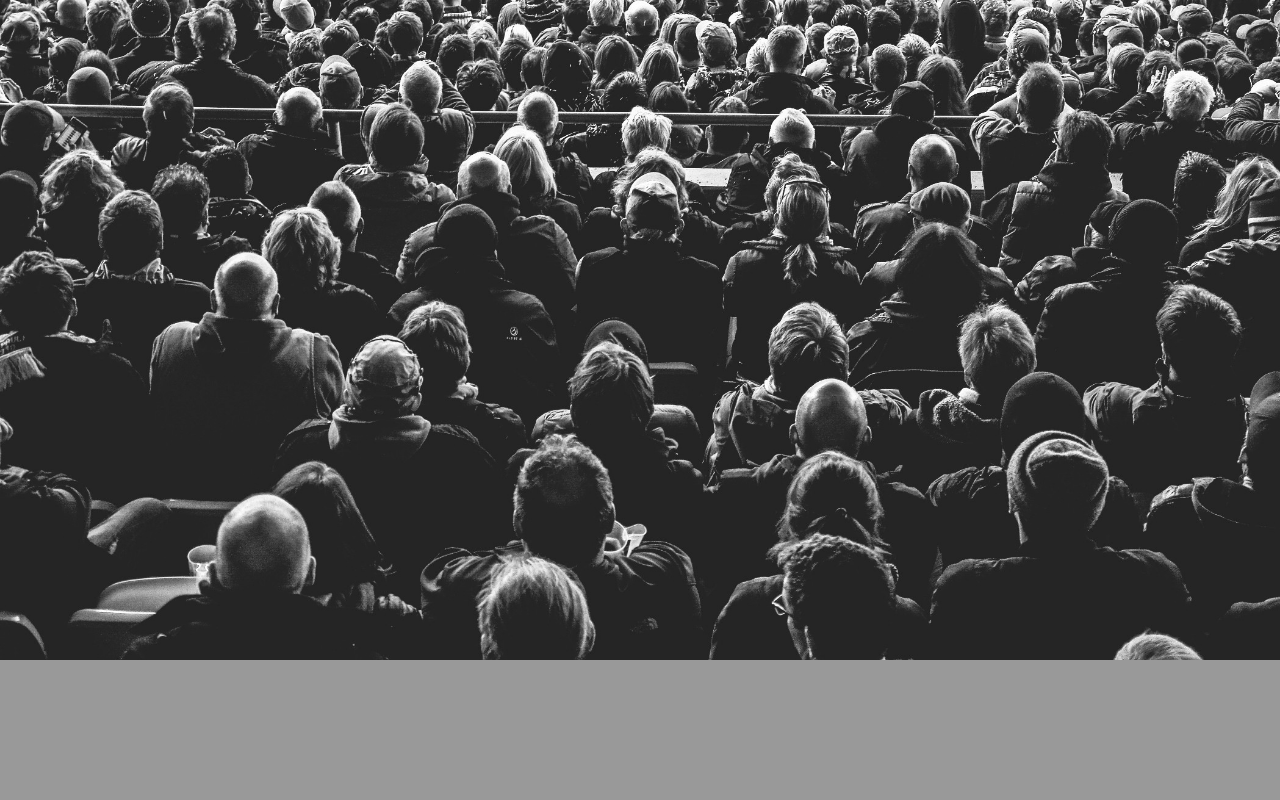
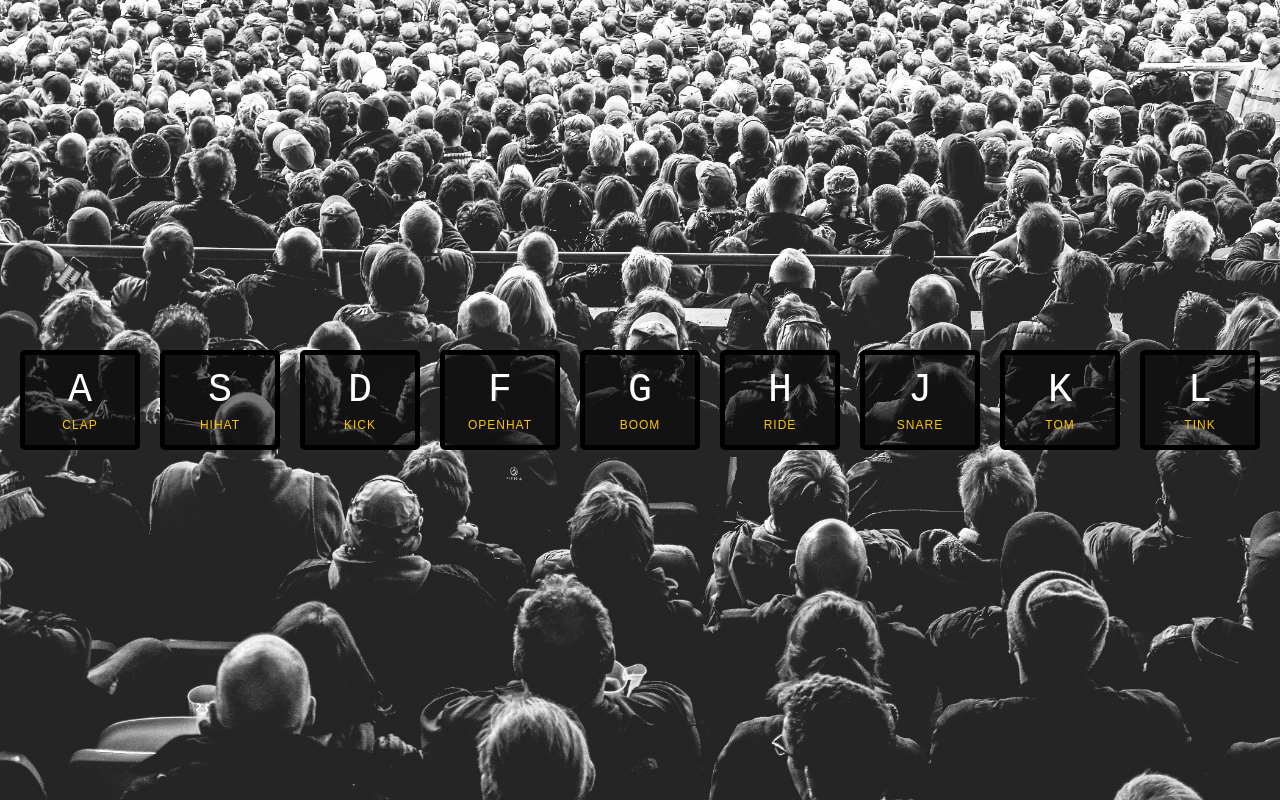
Before and after one commit to AliAsanov90/Drum_kit, a plain HTML site: page index.html in a window 1280 px wide. Drawn offline with Linux system fonts and the light colour scheme.

Commit message:
finished

```diff
--- a/index.html
+++ b/index.html
@@ -8,7 +8,55 @@
     <link rel="stylesheet" href="style.css">
 </head>
 <body>
+  <div class="keys">
+    <div data-key="65" class="key">
+        <kbd>A</kbd>
+        <span>CLAP</span>
+    </div>
+    <div data-key="83" class="key">
+        <kbd>S</kbd>
+        <span>HIHAT</span>
+    </div>
+    <div data-key="68" class="key">
+        <kbd>D</kbd>
+        <span>KICK</span>
+    </div>
+    <div data-key="70" class="key">
+        <kbd>F</kbd>
+        <span>OPENHAT</span>
+    </div>
+    <div data-key="71" class="key">
+        <kbd>G</kbd>
+        <span>BOOM</span>
+    </div>
+    <div data-key="72" class="key">
+        <kbd>H</kbd>
+        <span>RIDE</span>
+    </div>
+    <div data-key="74" class="key">
+        <kbd>J</kbd>
+        <span>SNARE</span>
+    </div>
+    <div data-key="75" class="key">
+        <kbd>K</kbd>
+        <span>TOM</span>
+    </div>
+    <div data-key="76" class="key">
+        <kbd>L</kbd>
+        <span>TINK</span>
+    </div>
+  </div>
 
-    <script src="main.js"></script>
+  <audio data-key="65" src="sounds/clap.wav"></audio>
+  <audio data-key="83" src="sounds/hihat.wav"></audio>
+  <audio data-key="68" src="sounds/kick.wav"></audio>
+  <audio data-key="70" src="sounds/openhat.wav"></audio>
+  <audio data-key="71" src="sounds/boom.wav"></audio>
+  <audio data-key="72" src="sounds/ride.wav"></audio>
+  <audio data-key="74" src="sounds/snare.wav"></audio>
+  <audio data-key="75" src="sounds/tom.wav"></audio>
+  <audio data-key="76" src="sounds/tink.wav"></audio>
+
+  <script src="main.js"></script>
 </body>
 </html>
--- a/main.js
+++ b/main.js
@@ -0,0 +1,18 @@
+
+document.addEventListener('keyup', playSound);
+function playSound(e) {
+  let key = document.querySelector(`div[data-key="${e.keyCode}"]`);
+  let audio = document.querySelector(`audio[data-key="${e.keyCode}"]`);
+  if (!audio) return;
+  audio.currentTime = 0;
+  audio.play();
+  key.classList.add('playing');
+}
+
+let keys = document.querySelectorAll('.key');
+
+keys.forEach(key => key.addEventListener('transitionend', removeTransition));
+function removeTransition(e) {
+  if (e.propertyName !== 'transform') return;
+  e.target.classList.remove('playing');
+}
--- a/style.css
+++ b/style.css
@@ -1,8 +1,58 @@
+
+html {
+  background-color: #999999;
+  background-image: url('img/back.jpg');
+  background-repeat: no-repeat;
+  background-position: bottom center;
+  background-size: cover;
+}
 
 body {
-    background-color: #999999;
-    background-image: url('img/back.jpg');
-    background-repeat: no-repeat;
-    background-position: top -190px center;
-    background-size: cover;
+  margin: 0;
+  padding: 0;
+  box-sizing: border-box;
 }
+
+.keys {
+  width: 100vw;
+  height: 100vh;
+  margin: auto;
+  display: flex;
+  justify-content: center;
+  align-items: center;
+}
+
+.key {
+  font-family: Arial, sans-serif;
+  font-size: 15px;
+  width: 100px;
+  height: 70px;
+  padding: 10px 5px;
+  margin: 10px;
+  border: 5px solid #000000;
+  border-radius: 5px;
+  display: flex;
+  flex-direction: column;
+  justify-content: center;
+  align-items: center;
+  text-align: center;
+  color: #fff;
+  background-color: rgba(0, 0, 0, 0.5);
+}
+
+.playing {
+  transform: scale(1.1);
+  border: 5px solid #ffc600;
+  transition: all .1s ease-out;
+}
+
+.key span {
+  font-size: 12px;
+  letter-spacing: 1px;
+  color: #ffc600;
+}
+
+kbd {
+  font-size: 40px;
+  margin-bottom: 5px;
+}
```
Also changed, not shown: 2 other files.
